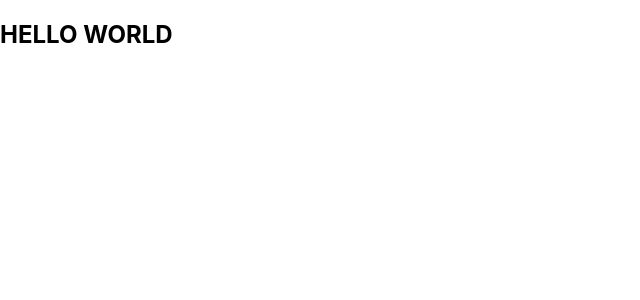
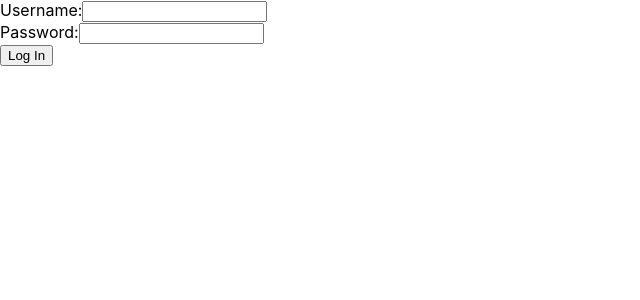
Before and after one commit to cmdavies10/VIP-Connect, a React (Create React App) app: page / in a window 1280 px wide. Shown: the top 300 px of the page, without its empty margins (0-640 px from the left). Built offline with nearby package versions, Linux system fonts and the light colour scheme.

Commit message:
created components folder, added Validate component and configured within App.js

```diff
--- a/package.json
+++ b/package.json
@@ -5,6 +5,7 @@
   "dependencies": {
     "express": "^4.17.1",
     "passport": "^0.4.0",
+    "passport-local": "^1.0.0",
     "react": "^16.12.0",
     "react-dom": "^16.12.0",
     "react-scripts": "3.2.0"
--- a/src/App.js
+++ b/src/App.js
@@ -1,11 +1,28 @@
-import React from "react";
+import Validate from "./components/Validation";
+import React, { Component } from "react";
 
-function App() {
-	return (
-		<div>
-			<h2>HELLO WORLD</h2>
-		</div>
-	);
+class App extends Component {
+	render() {
+		return (
+			<div>
+				<Validate>
+					<form action="/login" method="post">
+						<div>
+							<label>Username:</label>
+							<input type="text" name="username" />
+						</div>
+						<div>
+							<label>Password:</label>
+							<input type="password" name="password" />
+						</div>
+						<div>
+							<input type="submit" value="Log In" />
+						</div>
+					</form>
+				</Validate>
+			</div>
+		);
+	}
 }
 
 export default App;
--- /dev/null
+++ b/src/components/Validation.jsx
@@ -0,0 +1,7 @@
+import React from "react";
+
+function Validate(props) {
+	return <div>{props.children}</div>;
+}
+
+export default Validate;
```
Also changed, not shown: 1 other file (tests, documents, lock files or other folders).
